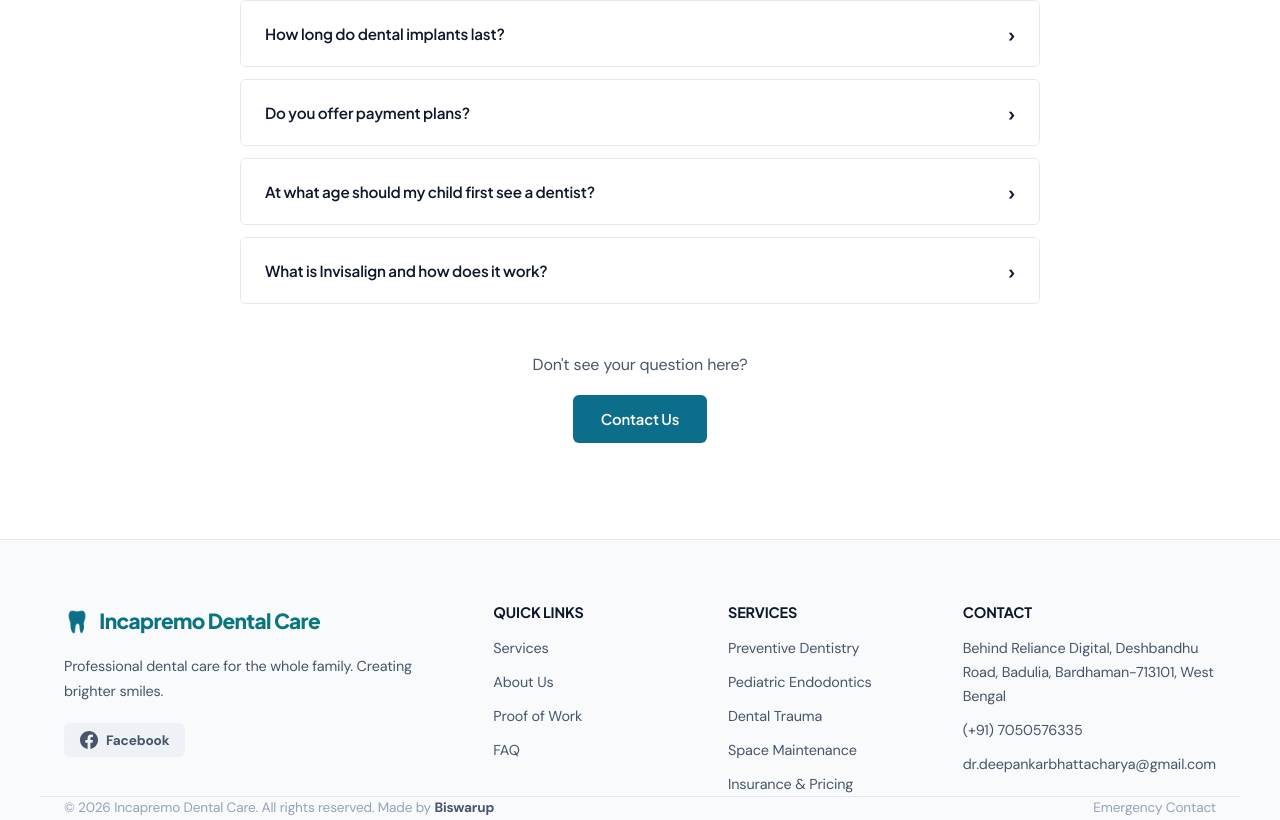
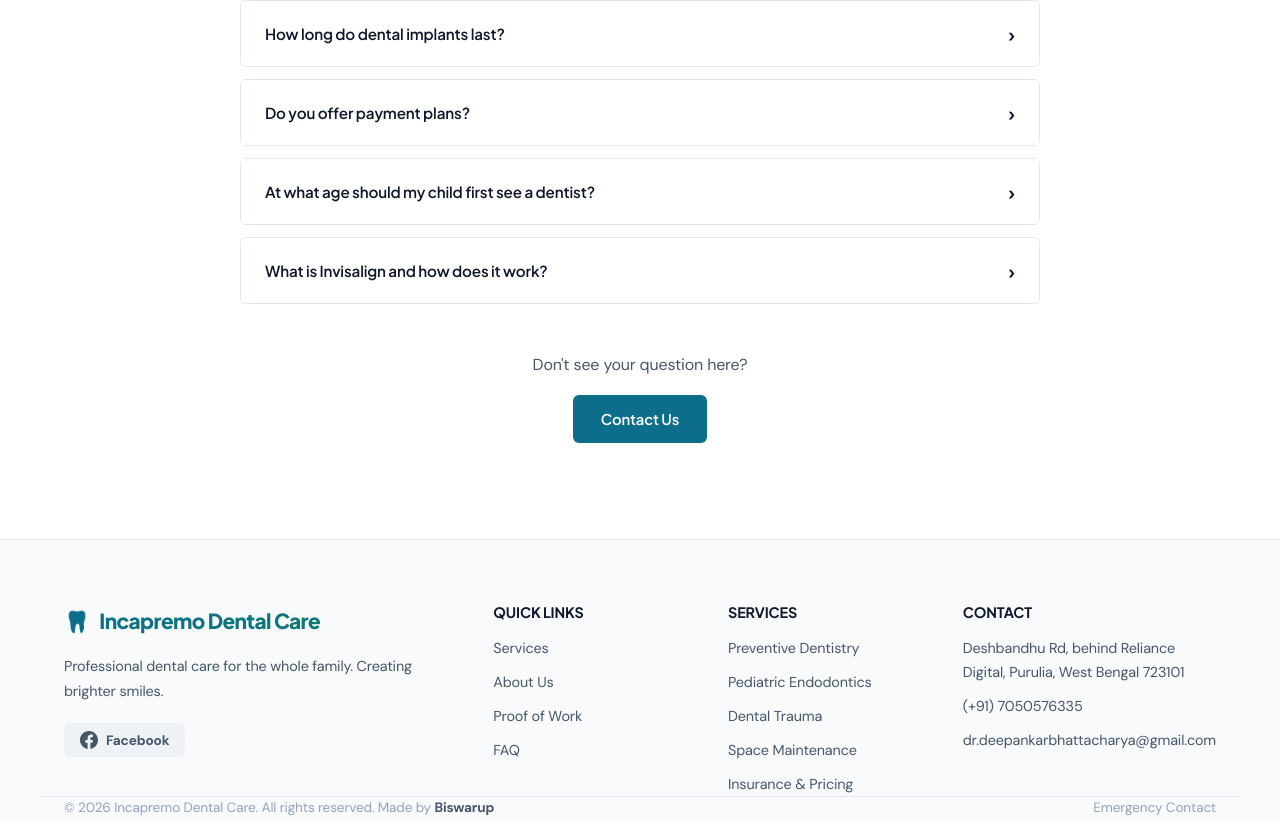
Before and after one commit to biswarup14/DocWebapp, a React (Vite) app: page /faq in a window 1280 px wide. Shown: the part 860-1680 px from the top of the page. Built offline with nearby package versions, Linux system fonts and the light colour scheme; no server answers.

Commit message:
fixed location issues

```diff
--- a/src/components/Footer/Footer.jsx
+++ b/src/components/Footer/Footer.jsx
@@ -40,7 +40,7 @@ export default function Footer() {
         <div className={styles.footerCol}>
           <h4 className={styles.footerHeading}>Contact</h4>
           <ul className={styles.footerLinks}>
-            <li>Behind Reliance Digital, Deshbandhu Road, Badulia, Bardhaman-713101, West Bengal</li>
+            <li>Deshbandhu Rd, behind Reliance Digital, Purulia, West Bengal 723101</li>
             <li><a href="tel:+917050576335">(+91) 7050576335</a></li>
             <li><a href="mailto:dr.deepankarbhattacharya@gmail.com">dr.deepankarbhattacharya@gmail.com</a></li>
           </ul>
--- a/src/components/SEO/SEO.jsx
+++ b/src/components/SEO/SEO.jsx
@@ -42,10 +42,10 @@ export default function SEO({
             description,
             address: {
               '@type': 'PostalAddress',
-              streetAddress: 'Behind Reliance Digital, Deshbandhu Road, Badulia',
-              addressLocality: 'Bardhaman',
+              streetAddress: 'Deshbandhu Rd, behind Reliance Digital',
+              addressLocality: 'Purulia',
               addressRegion: 'West Bengal',
-              postalCode: '713101',
+              postalCode: '723101',
             },
             telephone: '(+91) 7050576335',
             openingHours: ['Mo-Sa 10:00-14:00', 'Mo-Sa 17:00-20:00'],
--- a/src/pages/Contact/Contact.jsx
+++ b/src/pages/Contact/Contact.jsx
@@ -3,7 +3,7 @@ import ContactForm from '../../components/ContactForm/ContactForm';
 import styles from './Contact.module.css';
 
 const contactInfo = [
-  { icon: '📍', label: 'Address', value: 'Behind Reliance Digital, Deshbandhu Road, Badulia, Bardhaman-713101, West Bengal' },
+  { icon: '📍', label: 'Address', value: 'Deshbandhu Rd, behind Reliance Digital, Purulia, West Bengal 723101' },
   { icon: '📞', label: 'Phone', value: '(+91) 7050576335', href: 'tel:+917050576335' },
   { icon: '✉️', label: 'Email', value: 'dr.deepankarbhattacharya@gmail.com', href: 'mailto:dr.deepankarbhattacharya@gmail.com' },
   { icon: '🕐', label: 'Hours', value: 'Mon–Sat: 10AM–2PM, 5PM–8PM' },
@@ -51,7 +51,7 @@ export default function Contact() {
                 <div className={styles.mapFrame}>
                   <iframe
                     title="Incapremo Dental Care Location"
-                    src="https://www.google.com/maps/embed?pb=!1m18!1m12!1m3!1d3650.1234567890123!2d87.88!3d23.25!2m3!1f0!2f0!3f0!3m2!1i1024!2i768!4f13.1!3m3!1m2!1s0x0%3A0x0!2zMjPCsDE1JzAwLjAiTiA4N8KwNTInNDguMCJF!5e0!3m2!1sen!2sin!4v1700000000000!5m2!1sen!2sin&q=Behind+Reliance+Digital,+Deshbandhu+Road,+Badulia,+Bardhaman,+West+Bengal+713101"
+                    src="https://maps.google.com/maps?q=Deshbandhu+Rd,+behind+Reliance+Digital,+Purulia,+West+Bengal+723101&t=&z=17&ie=UTF8&iwloc=&output=embed"
                     width="100%"
                     height="100%"
                     style={{ border: 0 }}
```
